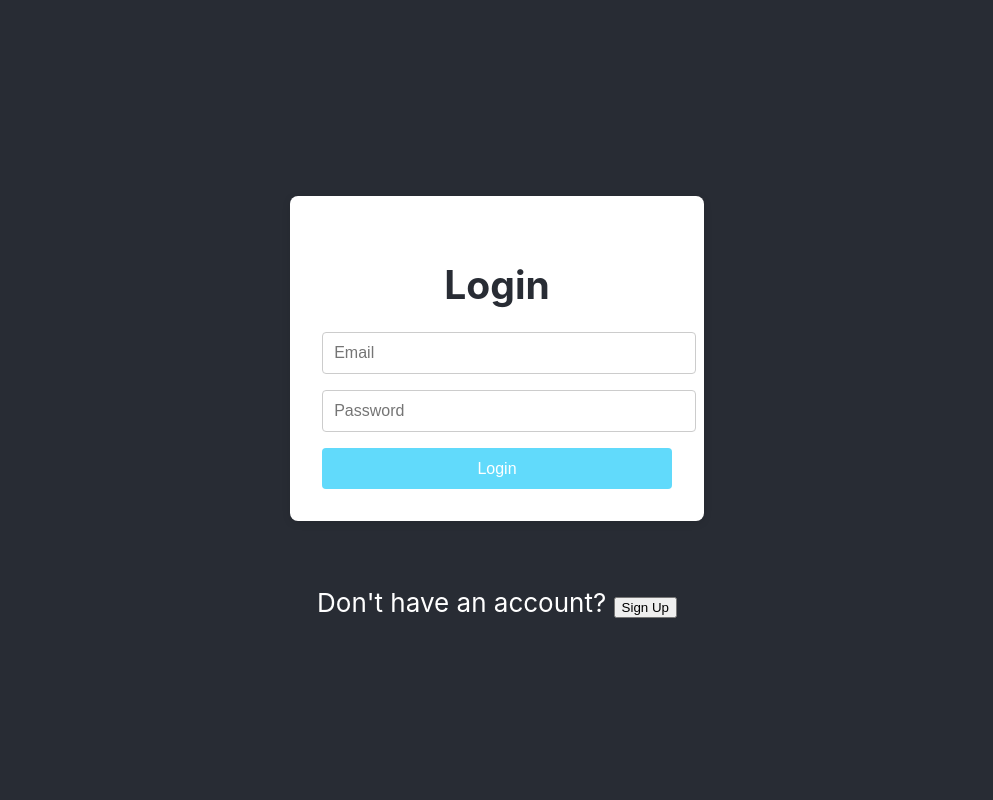
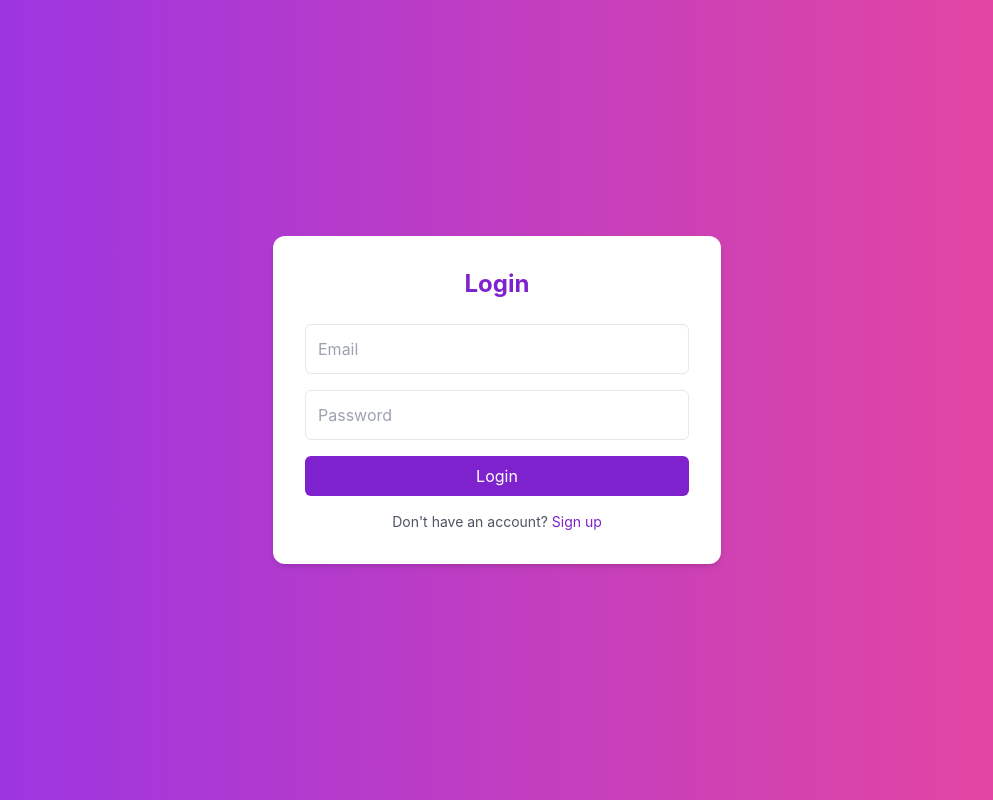
Before and after one commit to Yuvaraj-kurri3/Excel-Analytics-Platform, a React (Create React App) app in the folder frontend/: page / in a window 1280 px wide. Shown: the whole page, without its empty margins (143-1136 px from the left). Built offline with nearby package versions, Linux system fonts and the light colour scheme.

Commit message:
Initial frontend commit

```diff
--- a/frontend/package.json
+++ b/frontend/package.json
@@ -11,6 +11,7 @@
     "axios": "^1.10.0",
     "react": "^19.1.0",
     "react-dom": "^19.1.0",
+    "react-router-dom": "^7.6.3",
     "react-scripts": "5.0.1",
     "web-vitals": "^2.1.4"
   },
@@ -37,5 +38,10 @@
       "last 1 firefox version",
       "last 1 safari version"
     ]
+  },
+  "devDependencies": {
+    "autoprefixer": "^10.4.21",
+    "postcss": "^8.5.6",
+    "tailwindcss": "^4.1.11"
   }
 }
--- a/frontend/public/index.html
+++ b/frontend/public/index.html
@@ -5,6 +5,8 @@
     <link rel="icon" href="%PUBLIC_URL%/favicon.ico" />
     <meta name="viewport" content="width=device-width, initial-scale=1" />
     <meta name="theme-color" content="#000000" />
+    <script src="https://cdn.tailwindcss.com"></script>
+
     <meta
       name="description"
       content="Web site created using create-react-app"
--- a/frontend/src/App.js
+++ b/frontend/src/App.js
@@ -1,49 +1,14 @@
-import React, { useState } from 'react';
-import logo from './logo.svg';
-import './App.css';
-import Login from './Login';
-import Signup from './Signup';
+import React from 'react';
+import { Routes, Route } from 'react-router-dom';
+import Login from './components/login';
+import Signup from './components/signup';
 
 function App() {
-  const [page, setPage] = useState('login');
-  const [user, setUser] = useState(null);
-
-  const handleLogin = (userData) => {
-    setUser(userData);
-  };
-
-  const handleSignup = (userData) => {
-    setUser(userData);
-  };
-
-  if (user) {
-    return (
-      <div className="App">
-        <header className="App-header">
-          <img src={logo} className="App-logo" alt="logo" />
-          <h2>Welcome, {user.email}!</h2>
-          <button onClick={() => { setUser(null); setPage('login'); }}>Logout</button>
-        </header>
-      </div>
-    );
-  }
-
   return (
-    <div className="App">
-      <header className="App-header">
-        {page === 'login' ? (
-          <>
-            <Login onLogin={handleLogin} />
-            <p>Don't have an account? <button onClick={() => setPage('signup')}>Sign Up</button></p>
-          </>
-        ) : (
-          <>
-            <Signup onSignup={handleSignup} />
-            <p>Already have an account? <button onClick={() => setPage('login')}>Login</button></p>
-          </>
-        )}
-      </header>
-    </div>
+    <Routes>
+      <Route path="/" element={<Login />} />
+      <Route path="/signup" element={<Signup />} />
+    </Routes>
   );
 }
 
--- a/frontend/src/Login.css
+++ /dev/null
@@ -1,47 +0,0 @@
-.login-container, .signup-container {
-  max-width: 350px;
-  margin: 40px auto;
-  padding: 2rem;
-  background: #fff;
-  border-radius: 8px;
-  box-shadow: 0 2px 8px rgba(0,0,0,0.1);
-  display: flex;
-  flex-direction: column;
-  align-items: center;
-}
-
-.login-container h2, .signup-container h2 {
-  margin-bottom: 1.5rem;
-  color: #282c34;
-}
-
-.login-container input, .signup-container input {
-  width: 100%;
-  padding: 0.7rem;
-  margin-bottom: 1rem;
-  border: 1px solid #ccc;
-  border-radius: 4px;
-  font-size: 1rem;
-}
-
-.login-container button, .signup-container button {
-  width: 100%;
-  padding: 0.7rem;
-  background: #61dafb;
-  color: #fff;
-  border: none;
-  border-radius: 4px;
-  font-size: 1rem;
-  cursor: pointer;
-  transition: background 0.2s;
-}
-
-.login-container button:hover, .signup-container button:hover {
-  background: #21a1f3;
-}
-
-.error {
-  color: #d32f2f;
-  margin-bottom: 1rem;
-  font-size: 0.95rem;
-}
--- a/frontend/src/Login.js
+++ /dev/null
@@ -1,51 +0,0 @@
-import React, { useState } from 'react';
-import axios from "axios";
-import './Login.css';
-
-function Login({ onLogin }) {
-  const [email, setEmail] = useState('');
-  const [password, setPassword] = useState('');
-  const [error, setError] = useState('');
-
-  const handleSubmit = async (e) => {
-    e.preventDefault();
-    try {
-      const response = await axios.post("/login", { email, password });
-      alert("Login successful!");
-      localStorage.setItem("token", response.data.token);
-      setError('');
-      if (onLogin) onLogin(response.data);
-    } catch (error) {
-      console.error("Login failed:", error);
-      if (error.response && error.response.data && error.response.data.message) {
-        setError(error.response.data.message);
-      } else {
-        setError("Something went wrong. Please try again.");
-      }
-    }
-  };
-
-  return (
-    <div className="login-container">
-      <h2>Login</h2>
-      <form onSubmit={handleSubmit}>
-        <input
-          type="email"
-          placeholder="Email"
-          value={email}
-          onChange={(e) => setEmail(e.target.value)}
-        />
-        <input
-          type="password"
-          placeholder="Password"
-          value={password}
-          onChange={(e) => setPassword(e.target.value)}
-        />
-        {error && <div className="error">{error}</div>}
-        <button type="submit">Login</button>
-      </form>
-    </div>
-  );
-}
-
-export default Login;
--- a/frontend/src/Signup.css
+++ /dev/null
@@ -1,2 +0,0 @@
-/* Signup page uses the same styles as Login */
-@import './Login.css';
--- a/frontend/src/Signup.js
+++ /dev/null
@@ -1,53 +0,0 @@
-import React, { useState } from 'react';
-import './Signup.css';
-
-function Signup({ onSignup }) {
-  const [email, setEmail] = useState('');
-  const [password, setPassword] = useState('');
-  const [confirmPassword, setConfirmPassword] = useState('');
-  const [error, setError] = useState('');
-
-  const handleSubmit = (e) => {
-    e.preventDefault();
-    if (!email || !password || !confirmPassword) {
-      setError('Please fill in all fields.');
-      return;
-    }
-    if (password !== confirmPassword) {
-      setError('Passwords do not match.');
-      return;
-    }
-    setError('');
-    if (onSignup) onSignup({ email, password });
-  };
-
-  return (
-    <div className="signup-container">
-      <h2>Sign Up</h2>
-      <form onSubmit={handleSubmit}>
-        <input
-          type="email"
-          placeholder="Email"
-          value={email}
-          onChange={(e) => setEmail(e.target.value)}
-        />
-        <input
-          type="password"
-          placeholder="Password"
-          value={password}
-          onChange={(e) => setPassword(e.target.value)}
-        />
-        <input
-          type="password"
-          placeholder="Confirm Password"
-          value={confirmPassword}
-          onChange={(e) => setConfirmPassword(e.target.value)}
-        />
-        {error && <div className="error">{error}</div>}
-        <button type="submit">Sign Up</button>
-      </form>
-    </div>
-  );
-}
-
-export default Signup;
--- /dev/null
+++ b/frontend/src/components/login.jsx
@@ -0,0 +1,52 @@
+import React, { useState } from 'react';
+import { Link } from 'react-router-dom';
+
+const Login = () => {
+  const [form, setForm] = useState({ email: '', password: '' });
+
+  const handleChange = (e) => {
+    setForm({ ...form, [e.target.name]: e.target.value });
+  };
+
+  const handleSubmit = (e) => {
+    e.preventDefault();
+    console.log('Login Data:', form);
+    // You can call backend API here
+  };
+
+  return (
+    <div className="min-h-screen flex items-center justify-center bg-gradient-to-r from-purple-600 to-pink-500">
+      <form className="bg-white p-8 rounded-xl shadow-md w-full max-w-md" onSubmit={handleSubmit}>
+        <h2 className="text-2xl font-bold text-purple-700 mb-6 text-center">Login</h2>
+        <input
+          type="email"
+          name="email"
+          placeholder="Email"
+          value={form.email}
+          onChange={handleChange}
+          className="w-full mb-4 p-3 border rounded-md focus:outline-none focus:ring-2 focus:ring-purple-500"
+        />
+        <input
+          type="password"
+          name="password"
+          placeholder="Password"
+          value={form.password}
+          onChange={handleChange}
+          className="w-full mb-4 p-3 border rounded-md focus:outline-none focus:ring-2 focus:ring-purple-500"
+        />
+        <button
+          type="submit"
+          className="w-full bg-purple-700 text-white py-2 rounded-md hover:bg-purple-800"
+        >
+          Login
+        </button>
+        <p className="mt-4 text-center text-sm text-gray-600">
+          Don't have an account?{' '}
+          <Link to="./signup" className="text-purple-700 hover:underline">Sign up</Link>
+        </p>
+      </form>
+    </div>
+  );
+};
+
+export default Login;
--- /dev/null
+++ b/frontend/src/components/signup.jsx
@@ -0,0 +1,66 @@
+import React, { useState } from 'react';
+import { Link } from 'react-router-dom';
+
+
+const Signup = () => {
+  const [form, setForm] = useState({ name: '', email: '', password: '' });
+
+  const handleChange = (e) => {
+    setForm({ ...form, [e.target.name]: e.target.value });
+  };
+
+  const handleSubmit = (e) => {
+    e.preventDefault();
+    console.log('Signup Data:', form);
+    // You can call backend API here
+  };
+
+  return (
+    <div className="min-h-screen flex items-center justify-center bg-gradient-to-r from-purple-600 to-pink-500">
+      <form className="bg-white p-8 rounded-xl shadow-md w-full max-w-md" onSubmit={handleSubmit}>
+        <h2 className="text-2xl font-bold text-purple-700 mb-6 text-center">Signup</h2>
+        <input
+          type="text"
+          name="name"
+          placeholder="Name"
+          required
+          value={form.name}
+          onChange={handleChange}
+          className="w-full mb-4 p-3 border rounded-md focus:outline-none focus:ring-2 focus:ring-purple-500">
+
+          </input>
+
+        <input
+          type="email"
+          name="email"
+          required
+          placeholder="Email"
+          value={form.email}
+          onChange={handleChange}
+          className="w-full mb-4 p-3 border rounded-md focus:outline-none focus:ring-2 focus:ring-purple-500"
+        />
+        <input
+          type="password"
+          name="password"
+          placeholder="Password"
+          required
+          value={form.password}
+          onChange={handleChange}
+          className="w-full mb-4 p-3 border rounded-md focus:outline-none focus:ring-2 focus:ring-purple-500"
+        />
+        <button
+          type="submit"
+          className="w-full bg-purple-700 text-white py-2 rounded-md hover:bg-purple-800"
+        >
+          Login
+        </button>
+        <p className="mt-4 text-center text-sm text-gray-600">
+          Already have an account?{' '}
+          <Link to="/" className="text-purple-700 hover:underline">Login</Link>
+        </p>
+      </form>
+    </div>
+  );
+};
+
+export default Signup;
--- a/frontend/src/index.js
+++ b/frontend/src/index.js
@@ -1,17 +1,16 @@
 import React from 'react';
 import ReactDOM from 'react-dom/client';
+import App from './App';
 import './index.css';
-import App from './App';
-import reportWebVitals from './reportWebVitals';
+import { BrowserRouter } from 'react-router-dom';
 
-const root = ReactDOM.createRoot(document.getElementById('root'));
-root.render(
+
+
+
+ReactDOM.createRoot(document.getElementById('root')).render(
   <React.StrictMode>
-    <App />
+    <BrowserRouter>
+      <App />
+    </BrowserRouter>
   </React.StrictMode>
 );
-
-// If you want to start measuring performance in your app, pass a function
-// to log results (for example: reportWebVitals(console.log))
-// or send to an analytics endpoint. Learn more: https://bit.ly/CRA-vitals
-reportWebVitals();
```
Also changed, not shown: frontend/src/pages/AuthPage.jsx (added, +21 -0 lines), 2 other files (tests, documents, lock files or other folders).
